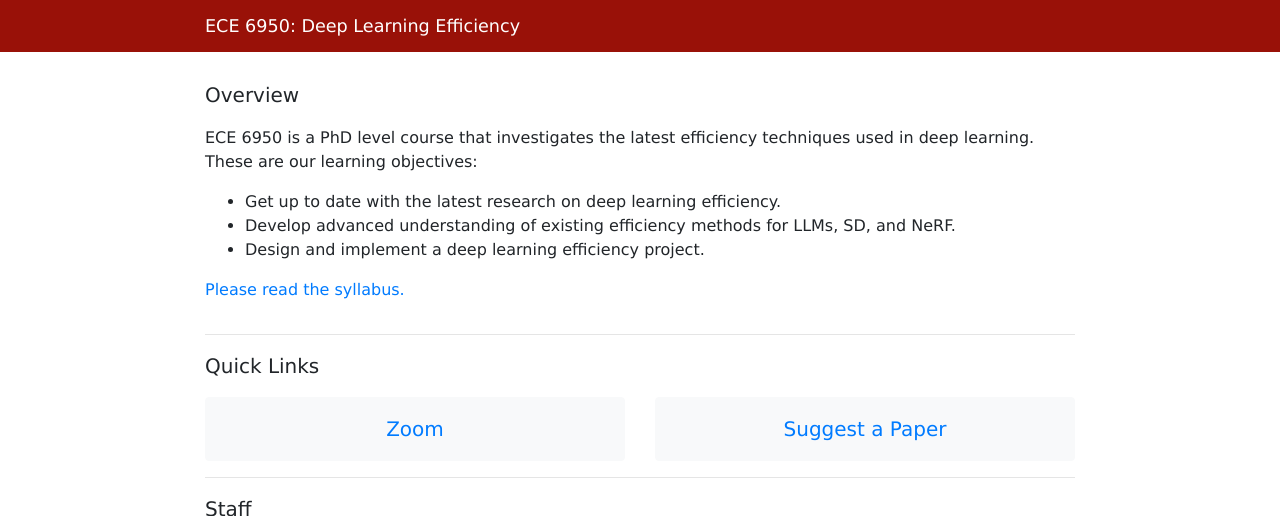
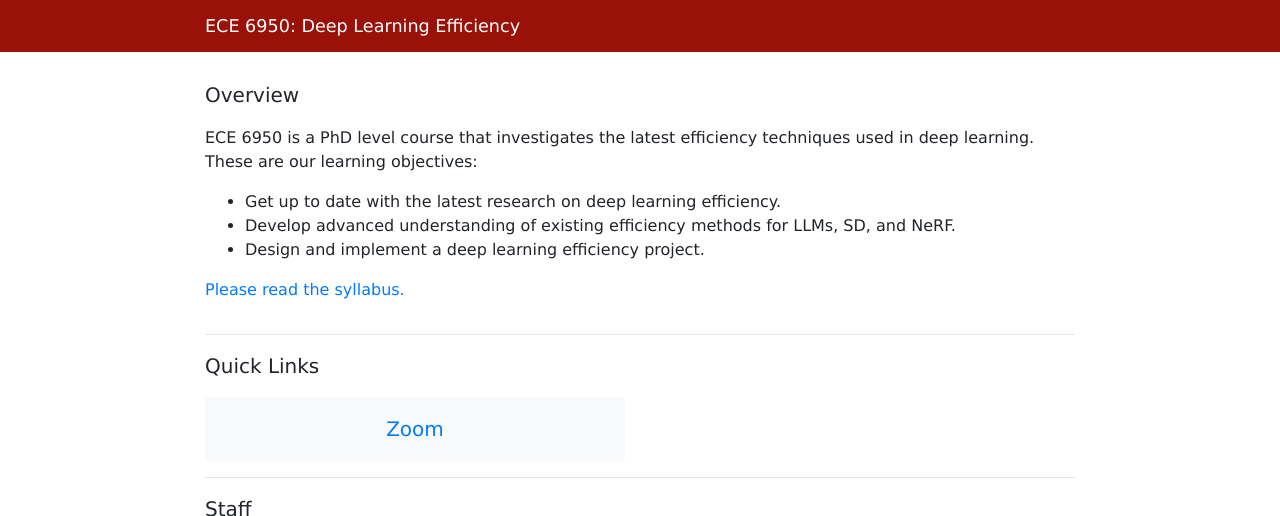
Before and after one commit to abdelfattah-class/ece6950_dle, a Jekyll site: the page built from index.html, in a window 1280 px wide and 900 px high, cut to the strip 0-516 px from the top of the window. Built offline with Jekyll 4.4.1, drawn with Linux system fonts in a browser that asks for light colours; nearby versions of some CDN libraries.

Commit message:
Update index.html

```diff
--- a/index.html
+++ b/index.html
@@ -43,13 +43,6 @@ title: Special Topics on Deep Learning Efficiency
       </p>
     </div>
   </div>
-  <div class="col-md-6">
-    <div class="card border-light bg-light pt-3 justify-content-center align-items-center">
-      <p class="lead">
-      <a href="https://docs.google.com/spreadsheets/d/1oJcWOvB0EmXgwu1VNwahUuMXOAM0D3myVGj3Ox7FmQ8/edit?usp=sharing">Suggest a Paper</a>
-      </p>
-    </div>
-  </div>
 </div>
 
 
```
